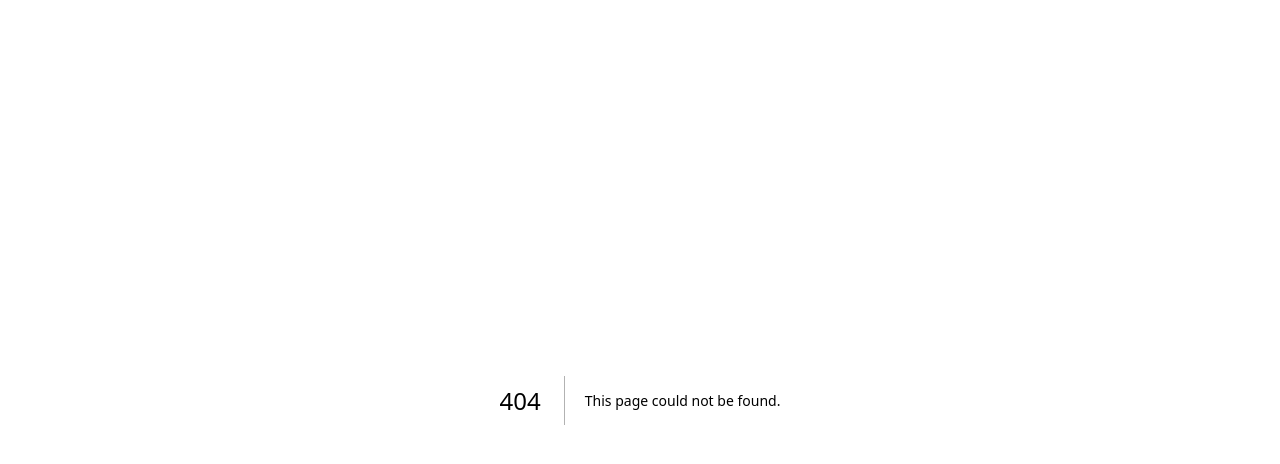
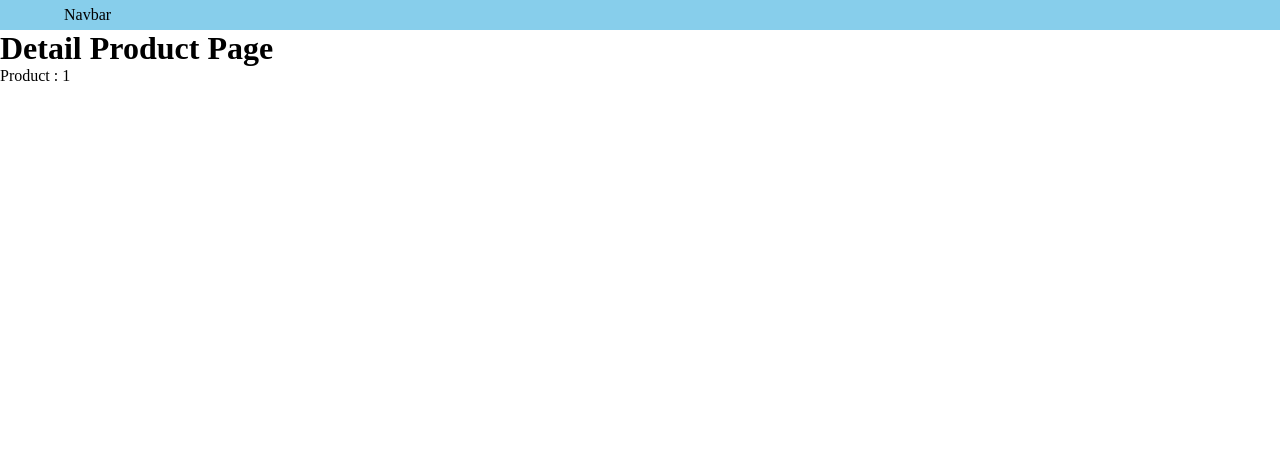
Before and after one commit to pandupan/MyDocs-NextJs, a Next.js app: page /product/1 in a window 1280 px wide. Before the commit this address had no page. Shown: the top 464 px of the page. Built offline with nearby package versions, Linux system fonts and the light colour scheme.

Commit message:
[ADD] - Pages Layout

```diff
--- /dev/null
+++ b/src/components/layouts/AppShell/index.tsx
@@ -0,0 +1,17 @@
+import Navbar from "../Navbar"
+
+type AppShellProps = {
+  children: React.ReactNode
+}
+
+const AppShell = (props: AppShellProps) => {
+  const { children } = props
+  return (
+    <main>
+      <Navbar/>
+      {children}
+    </main>
+  )
+}
+
+export default AppShell;
--- /dev/null
+++ b/src/components/layouts/Navbar/index.tsx
@@ -0,0 +1,9 @@
+const Navbar = () => {
+  return (
+    <div className="navbar">
+      <div>Navbar</div>
+    </div>
+  )
+}
+
+export default Navbar
--- a/src/pages/_app.tsx
+++ b/src/pages/_app.tsx
@@ -1,6 +1,13 @@
 import '@/styles/globals.css'
 import type { AppProps } from 'next/app'
+import AppShell from '@/components/layouts/AppShell'
 
 export default function App({ Component, pageProps }: AppProps) {
-  return <Component {...pageProps} />
+  return (
+    <>
+    <AppShell>
+      <Component {...pageProps} />
+    </AppShell>
+    </>
+  )
 }
--- a/src/pages/api/hello.ts
+++ b/src/pages/api/hello.ts
@@ -3,11 +3,12 @@ import type { NextApiRequest, NextApiResponse } from 'next'
 
 type Data = {
   name: string
+  age: number
 }
 
 export default function handler(
   req: NextApiRequest,
   res: NextApiResponse<Data>
 ) {
-  res.status(200).json({ name: 'John Doe' })
+  res.status(200).json({ name: 'Pandu Pangestu', age: 19 })
 }
--- /dev/null
+++ b/src/pages/product/[id].tsx
@@ -0,0 +1,16 @@
+import { useRouter } from "next/router";
+
+const DetailProductPage = () => {
+  const {query}= useRouter()
+
+  return (
+    <div>
+      <h1>
+        Detail Product Page
+      </h1>
+      <p>Product : {query.id}</p>
+    </div>
+  )
+}
+
+export default DetailProductPage;
--- a/src/styles/globals.css
+++ b/src/styles/globals.css
@@ -1,77 +1,3 @@
-:root {
-  --max-width: 1100px;
-  --border-radius: 12px;
-  --font-mono: ui-monospace, Menlo, Monaco, 'Cascadia Mono', 'Segoe UI Mono',
-    'Roboto Mono', 'Oxygen Mono', 'Ubuntu Monospace', 'Source Code Pro',
-    'Fira Mono', 'Droid Sans Mono', 'Courier New', monospace;
-
-  --foreground-rgb: 0, 0, 0;
-  --background-start-rgb: 214, 219, 220;
-  --background-end-rgb: 255, 255, 255;
-
-  --primary-glow: conic-gradient(
-    from 180deg at 50% 50%,
-    #16abff33 0deg,
-    #0885ff33 55deg,
-    #54d6ff33 120deg,
-    #0071ff33 160deg,
-    transparent 360deg
-  );
-  --secondary-glow: radial-gradient(
-    rgba(255, 255, 255, 1),
-    rgba(255, 255, 255, 0)
-  );
-
-  --tile-start-rgb: 239, 245, 249;
-  --tile-end-rgb: 228, 232, 233;
-  --tile-border: conic-gradient(
-    #00000080,
-    #00000040,
-    #00000030,
-    #00000020,
-    #00000010,
-    #00000010,
-    #00000080
-  );
-
-  --callout-rgb: 238, 240, 241;
-  --callout-border-rgb: 172, 175, 176;
-  --card-rgb: 180, 185, 188;
-  --card-border-rgb: 131, 134, 135;
-}
-
-@media (prefers-color-scheme: dark) {
-  :root {
-    --foreground-rgb: 255, 255, 255;
-    --background-start-rgb: 0, 0, 0;
-    --background-end-rgb: 0, 0, 0;
-
-    --primary-glow: radial-gradient(rgba(1, 65, 255, 0.4), rgba(1, 65, 255, 0));
-    --secondary-glow: linear-gradient(
-      to bottom right,
-      rgba(1, 65, 255, 0),
-      rgba(1, 65, 255, 0),
-      rgba(1, 65, 255, 0.3)
-    );
-
-    --tile-start-rgb: 2, 13, 46;
-    --tile-end-rgb: 2, 5, 19;
-    --tile-border: conic-gradient(
-      #ffffff80,
-      #ffffff40,
-      #ffffff30,
-      #ffffff20,
-      #ffffff10,
-      #ffffff10,
-      #ffffff80
-    );
-
-    --callout-rgb: 20, 20, 20;
-    --callout-border-rgb: 108, 108, 108;
-    --card-rgb: 100, 100, 100;
-    --card-border-rgb: 200, 200, 200;
-  }
-}
 
 * {
   box-sizing: border-box;
@@ -85,23 +11,17 @@ body {
   overflow-x: hidden;
 }
 
-body {
-  color: rgb(var(--foreground-rgb));
-  background: linear-gradient(
-      to bottom,
-      transparent,
-      rgb(var(--background-end-rgb))
-    )
-    rgb(var(--background-start-rgb));
-}
-
 a {
   color: inherit;
   text-decoration: none;
 }
 
-@media (prefers-color-scheme: dark) {
-  html {
-    color-scheme: dark;
-  }
+.navbar{
+  display: flex;
+  width: 100%;
+  height: 30px;
+  background-color: skyblue;
+  color: black;
+  align-items: center;
+  padding: 0 5%;
 }
```
Also changed, not shown: src/pages/about/index.tsx (added, +7 -0 lines), src/pages/index.tsx (+1 -108 lines), src/pages/product/index.tsx (added, +11 -0 lines), src/pages/setting/app.tsx (added, +7 -0 lines), src/pages/setting/user/index.tsx (added, +7 -0 lines).
